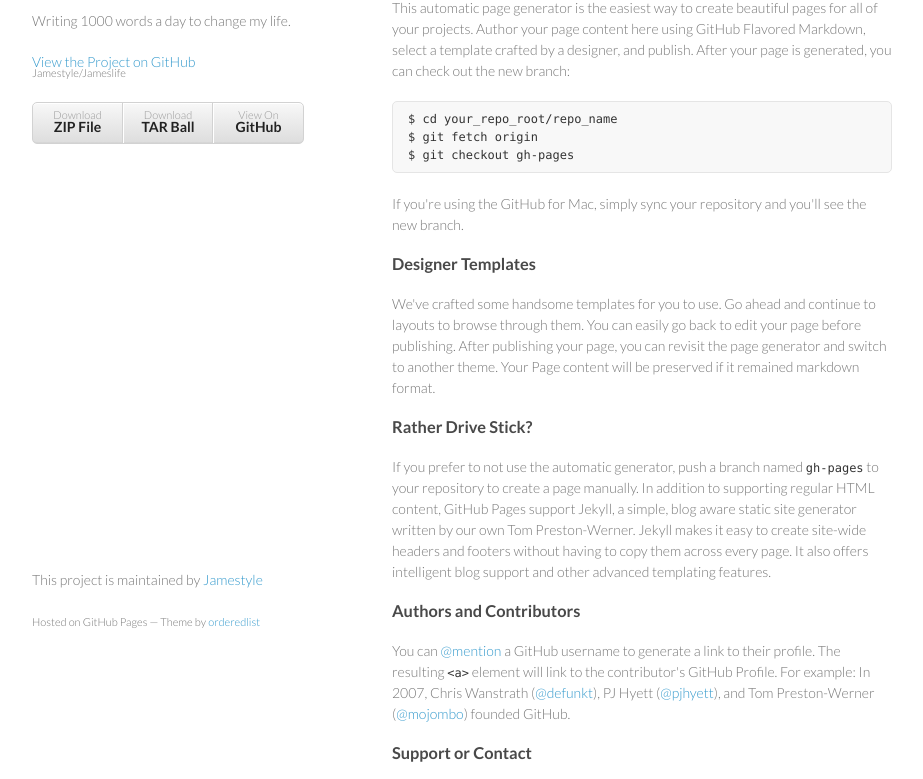
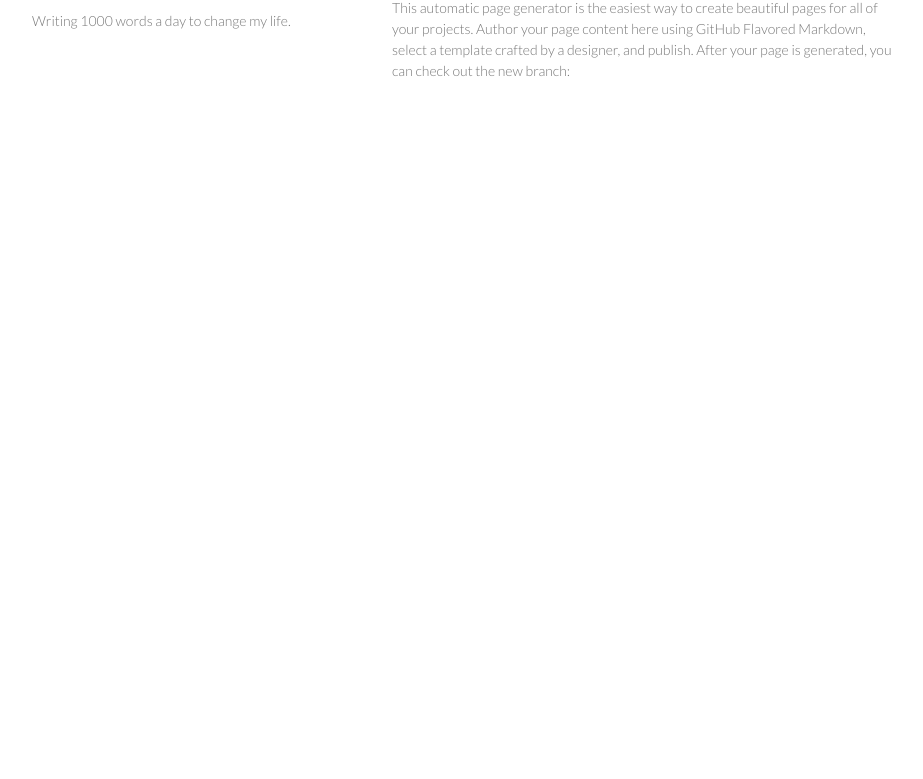
Before and after one commit to Jamestyle/Jameslife, a plain HTML site: page index.html in a window 1280 px wide. Shown: the part 99-878 px from the top of the page, without its empty margins (178-1101 px from the left). After the commit the page ends 800 px from the top, so only its background shows below. Drawn offline with Linux system fonts and the light colour scheme.

Commit message:
Update index.html

```diff
--- a/index.html
+++ b/index.html
@@ -17,52 +17,18 @@
       <header>
         <h1>Jameslife</h1>
         <p>Writing 1000 words a day to change my life.</p>
-
-        <p class="view"><a href="https://github.com/Jamestyle/Jameslife">View the Project on GitHub <small>Jamestyle/Jameslife</small></a></p>
-
-
-        <ul>
-          <li><a href="https://github.com/Jamestyle/Jameslife/zipball/master">Download <strong>ZIP File</strong></a></li>
-          <li><a href="https://github.com/Jamestyle/Jameslife/tarball/master">Download <strong>TAR Ball</strong></a></li>
-          <li><a href="https://github.com/Jamestyle/Jameslife">View On <strong>GitHub</strong></a></li>
-        </ul>
       </header>
       <section>
         <h3>
-<a id="welcome-to-github-pages" class="anchor" href="#welcome-to-github-pages" aria-hidden="true"><span class="octicon octicon-link"></span></a>Welcome to GitHub Pages.</h3>
+<a id="welcome-to-github-pages" class="anchor" href="#welcome-to-github-pages" aria-hidden="true"><span class="octicon octicon-link"></span></a>Welcome to Jameslife.</h3>
 
 <p>This automatic page generator is the easiest way to create beautiful pages for all of your projects. Author your page content here using GitHub Flavored Markdown, select a template crafted by a designer, and publish. After your page is generated, you can check out the new branch:</p>
 
-<pre><code>$ cd your_repo_root/repo_name
-$ git fetch origin
-$ git checkout gh-pages
-</code></pre>
 
-<p>If you're using the GitHub for Mac, simply sync your repository and you'll see the new branch.</p>
 
-<h3>
-<a id="designer-templates" class="anchor" href="#designer-templates" aria-hidden="true"><span class="octicon octicon-link"></span></a>Designer Templates</h3>
 
-<p>We've crafted some handsome templates for you to use. Go ahead and continue to layouts to browse through them. You can easily go back to edit your page before publishing. After publishing your page, you can revisit the page generator and switch to another theme. Your Page content will be preserved if it remained markdown format.</p>
-
-<h3>
-<a id="rather-drive-stick" class="anchor" href="#rather-drive-stick" aria-hidden="true"><span class="octicon octicon-link"></span></a>Rather Drive Stick?</h3>
-
-<p>If you prefer to not use the automatic generator, push a branch named <code>gh-pages</code> to your repository to create a page manually. In addition to supporting regular HTML content, GitHub Pages support Jekyll, a simple, blog aware static site generator written by our own Tom Preston-Werner. Jekyll makes it easy to create site-wide headers and footers without having to copy them across every page. It also offers intelligent blog support and other advanced templating features.</p>
-
-<h3>
-<a id="authors-and-contributors" class="anchor" href="#authors-and-contributors" aria-hidden="true"><span class="octicon octicon-link"></span></a>Authors and Contributors</h3>
-
-<p>You can <a href="https://github.com/blog/821" class="user-mention">@mention</a> a GitHub username to generate a link to their profile. The resulting <code>&lt;a&gt;</code> element will link to the contributor's GitHub Profile. For example: In 2007, Chris Wanstrath (<a href="https://github.com/defunkt" class="user-mention">@defunkt</a>), PJ Hyett (<a href="https://github.com/pjhyett" class="user-mention">@pjhyett</a>), and Tom Preston-Werner (<a href="https://github.com/mojombo" class="user-mention">@mojombo</a>) founded GitHub.</p>
-
-<h3>
-<a id="support-or-contact" class="anchor" href="#support-or-contact" aria-hidden="true"><span class="octicon octicon-link"></span></a>Support or Contact</h3>
-
-<p>Having trouble with Pages? Check out the documentation at <a href="https://help.github.com/pages">https://help.github.com/pages</a> or contact <a href="mailto:support@github.com">support@github.com</a> and we’ll help you sort it out.</p>
       </section>
       <footer>
-        <p>This project is maintained by <a href="https://github.com/Jamestyle">Jamestyle</a></p>
-        <p><small>Hosted on GitHub Pages &mdash; Theme by <a href="https://github.com/orderedlist">orderedlist</a></small></p>
       </footer>
     </div>
     <script src="javascripts/scale.fix.js"></script>
```
